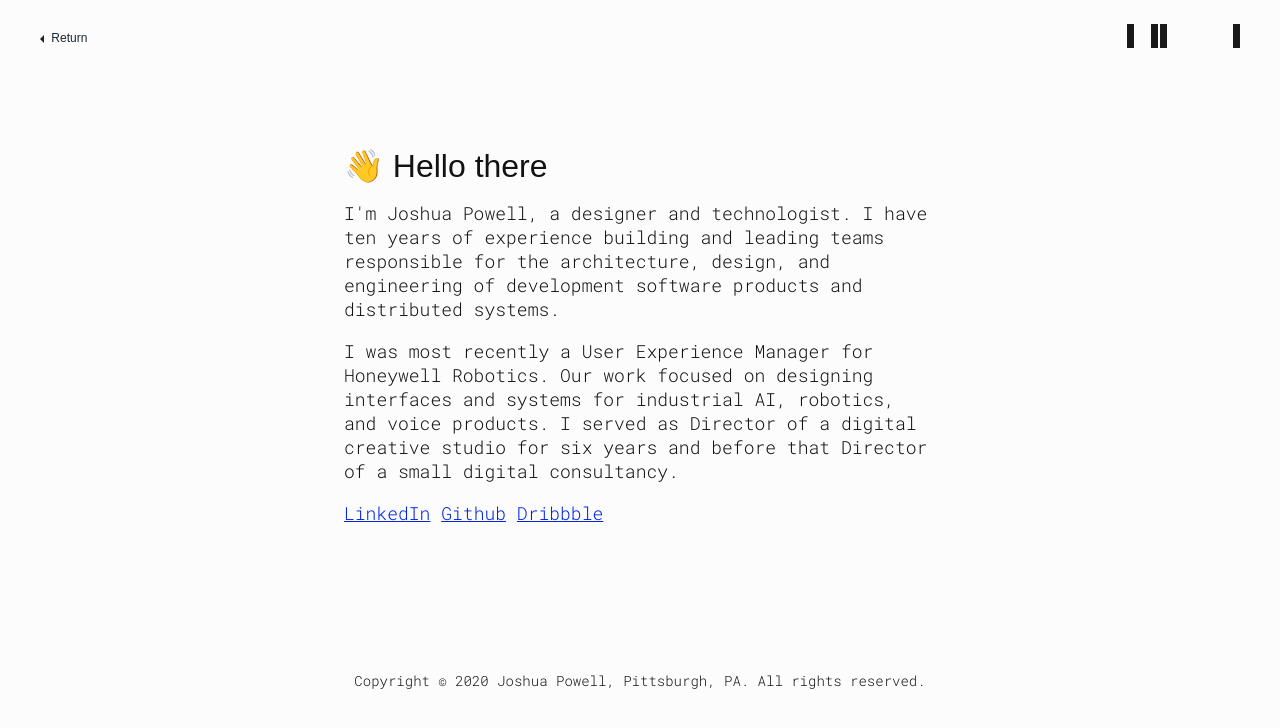
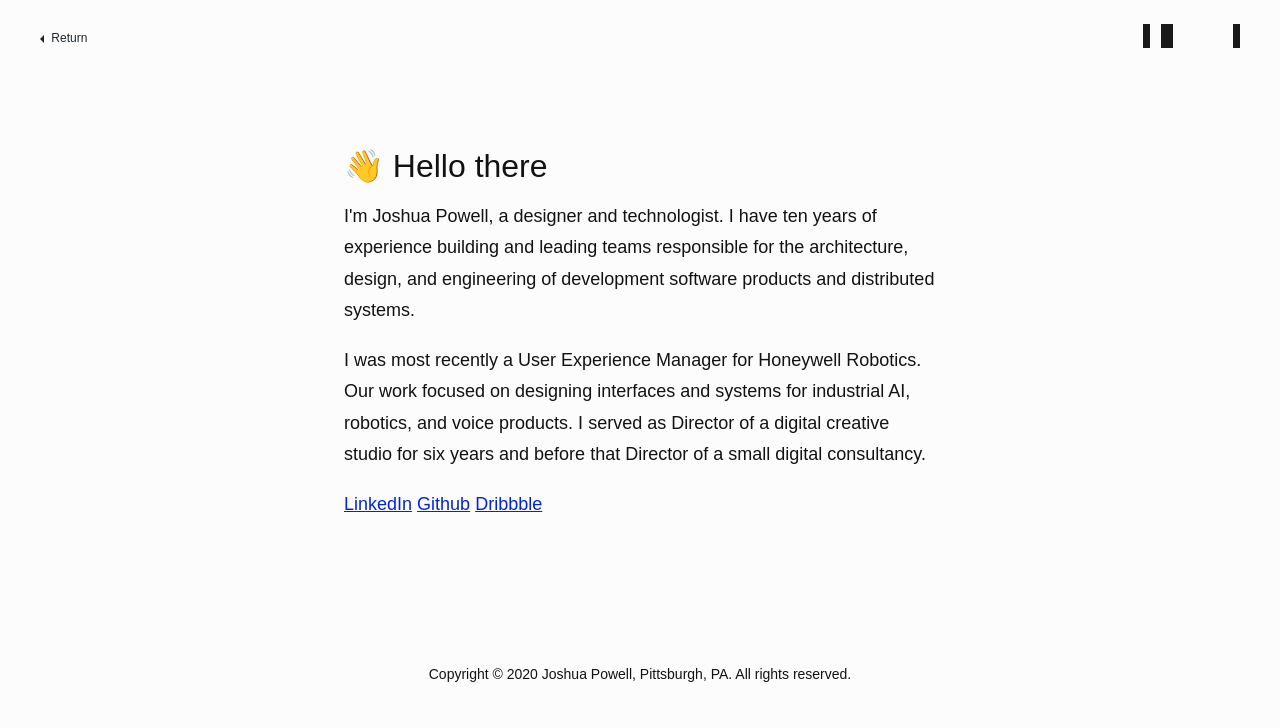
Before and after one commit to joshuapowell/www.joshuapowell.io, a Python web app: template app/templates/index.html in a window 1280 px wide. Shown: the top 728 px of the page. Run offline with Jinja, Linux system fonts and the light colour scheme; the template is opened without the code that fills it, so the values that code supplies are empty; some web fonts are replaced.

Commit message:
Updated body font

```diff
--- a/app/static/css/_global.css
+++ b/app/static/css/_global.css
@@ -22,7 +22,7 @@ body {
 
     box-sizing: border-box;
 
-    font-family: var(--font--mono);
+    font-family: var(--font--sans);
     font-size: 100%;
 
     margin: 0 auto;
--- a/app/static/css/_typography.css
+++ b/app/static/css/_typography.css
@@ -54,6 +54,7 @@ p.inline {
 
 .lead p {
   font-size: 1.125em;
+  line-height: 1.75;
 }
 
 ul, ol {
```
